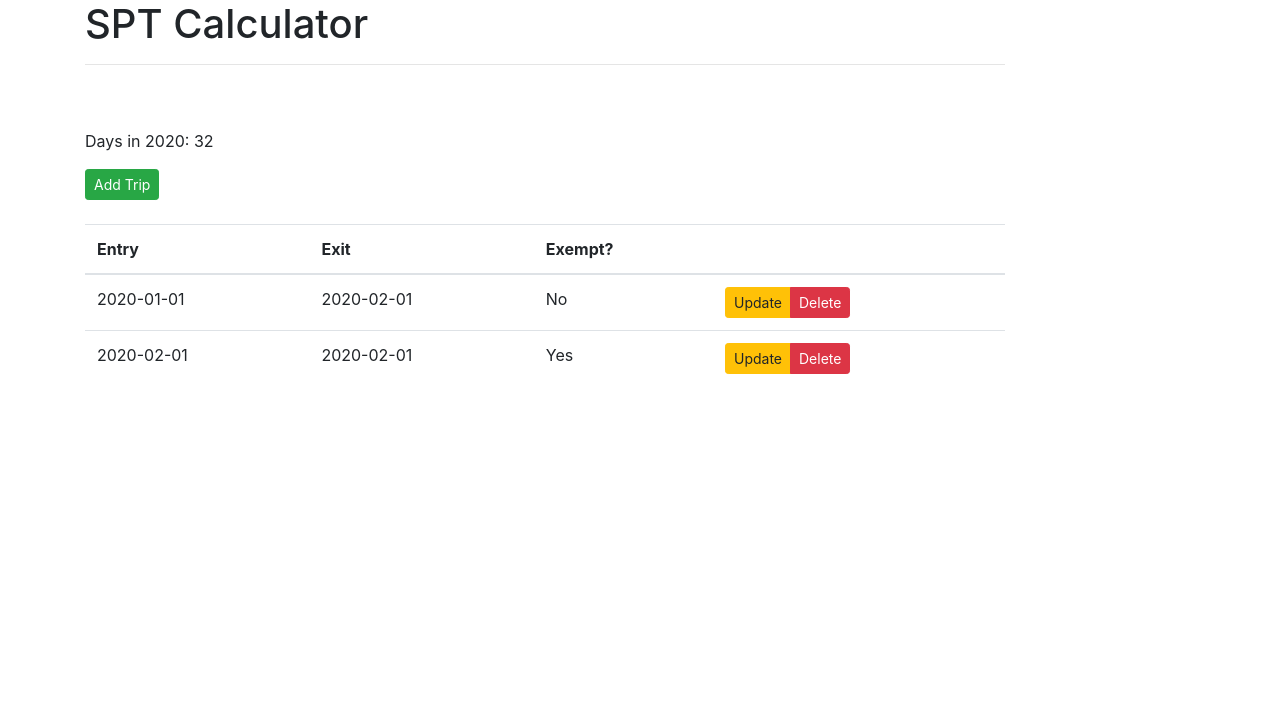
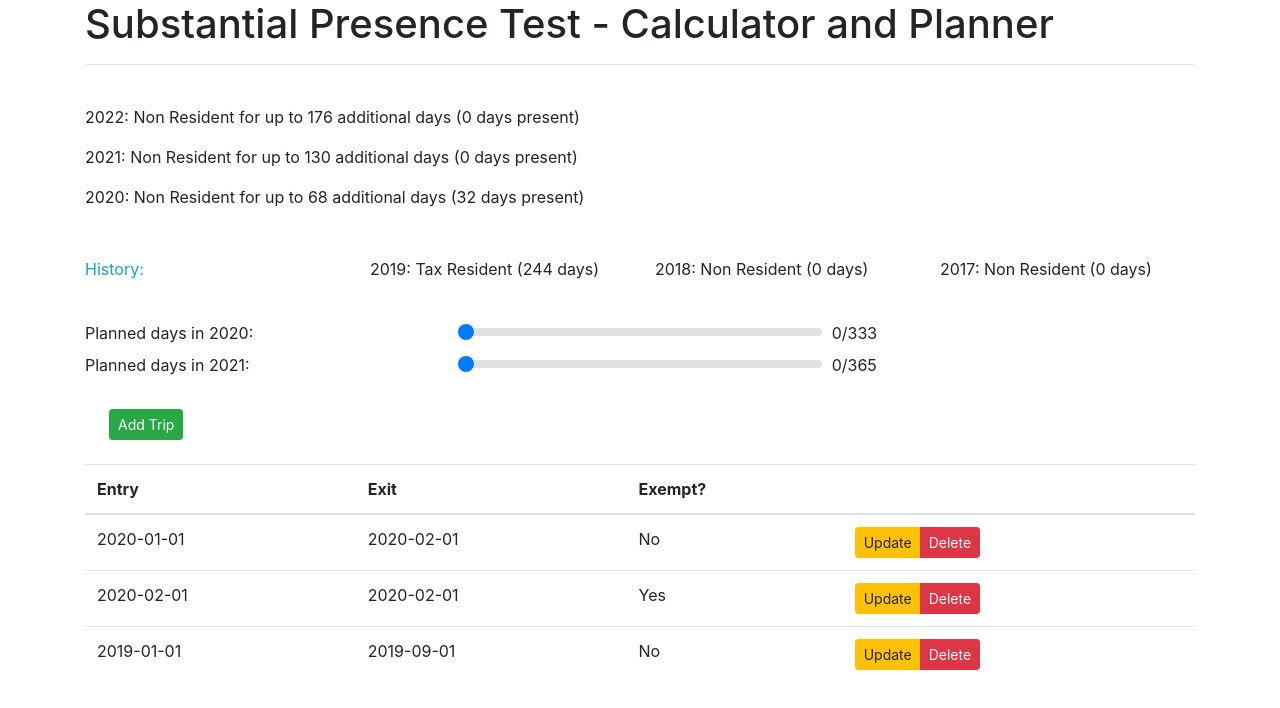
Before and after one commit to FeeJai/sptcalc_client, a Vue app: page / in a window 1280 px wide. Shown: the top 708 px of the page. Built offline with nearby package versions, Linux system fonts and the light colour scheme.

Commit message:
Add calculation for past and future

```diff
--- a/src/components/HelloWorld.vue
+++ b/src/components/HelloWorld.vue
@@ -1,15 +1,67 @@
 <template>
   <div class="container">
     <div class="row">
-      <div class="col-sm-10">
-        <h1>SPT Calculator</h1>
+      <div class="col-sm-12">
+        <h1>Substantial Presence Test - Calculator and Planner</h1>
         <hr />
         <br />
+
+        <p v-for="year in futureYears" :key="year">
+          {{year}}: {{compliantNonResident(year) ? 'Non Resident' : 'Tax Resident'}}
+          <span
+            v-if="compliantNonResident(year)"
+          >for up to {{compliantDays(year)}} additional days</span>
+          ({{daysIn(year)}} days present)
+        </p>
+
+        <b-row class="mt-5 mb-3">
+          <b-col class="text-info">History:</b-col>
+          <b-col
+            v-for="n in 3"
+            :key="n"
+          >{{currentYear - n}}: {{compliantNonResident(currentYear - n) ? 'Non Resident' : 'Tax Resident'}} ({{daysIn(currentYear - n)}} days)</b-col>
+        </b-row>
         <br />
-        <p>Days in 2020: {{daysIn(2020)}}</p>
-        <button type="button" class="btn btn-success btn-sm" v-b-modal.trip-modal>Add Trip</button>
-        <br />
-        <br />
+
+        <b-form-row>
+          <b-col>
+            <label for="range-1">Planned days in {{currentYear}}:</label>
+          </b-col>
+          <b-col>
+            <b-form-input
+              id="range-1"
+              v-model="additionalDays.currentYear"
+              type="range"
+              min="0"
+              :max="(365 - daysIn(currentYear, true))"
+            ></b-form-input>
+          </b-col>
+          <b-col>
+            <div>{{ additionalDays.currentYear }}/{{365 - daysIn(currentYear, true)}}</div>
+          </b-col>
+        </b-form-row>
+        <b-form-row>
+          <b-col>
+            <label for="range-2">Planned days in {{currentYear + 1}}:</label>
+          </b-col>
+          <b-col>
+            <b-form-input
+              id="range-2"
+              v-model="additionalDays.nextYear"
+              type="range"
+              min="0"
+              :max="(365 - daysIn(currentYear + 1, true))"
+            ></b-form-input>
+          </b-col>
+          <b-col>
+            <div>{{ additionalDays.nextYear }}/{{365 - daysIn(currentYear + 1, true)}}</div>
+          </b-col>
+        </b-form-row>
+
+        <b-row class="m-4">
+          <button type="button" class="btn btn-success btn-sm" v-b-modal.trip-modal>Add Trip</button>
+        </b-row>
+
         <table class="table table-hover">
           <thead>
             <tr>
@@ -125,6 +177,16 @@ import moment from "moment";
 export default {
   data() {
     return {
+      currentYear: parseInt(moment().format("YYYY")),
+      futureYears: [
+        parseInt(moment().format("YYYY")) + 2,
+        parseInt(moment().format("YYYY")) + 1,
+        parseInt(moment().format("YYYY"))
+      ],
+      additionalDays: {
+        currentYear: 0,
+        nextYear: 0
+      },
       trips: [
         {
           entry: "2020-01-01",
@@ -135,6 +197,11 @@ export default {
           entry: "2020-02-01",
           exit: "2020-02-01",
           exempt: true
+        },
+        {
+          entry: "2019-01-01",
+          exit: "2019-09-01",
+          exempt: false
         }
       ],
       addTripForm: {
@@ -156,20 +223,39 @@ export default {
   computed: {},
   methods: {
     compliantNonResident: function(year) {
+      /*       let currentYear = this.daysIn(year);
+      if (
+        currentYear < 31 ||
+        currentYear + this.daysIn(year - 1) / 3 + this.daysIn(year - 2) / 6 <
+          183
+      )
+        //there is no documentation on rounding in the official rules, therefore using floats
+        return true;
+      return false; */
+      return this.compliantDays(year) >= 0;
+    },
+    compliantDays: function(year) {
       let currentYear = this.daysIn(year);
-      if (currentYear < 31 || (currentYear + this.daysIn(year - 1) / 3 + this.daysIn(year - 2) / 6) < 183) //there is no documentation on rounding in the official rules, therefore using floats
-      return (true);
-      return (false);
+      let remaining = Math.max(
+        31 - currentYear,
+        183 -
+          (currentYear + this.daysIn(year - 1) / 3 + this.daysIn(year - 2) / 6)
+      );
+      return Math.floor(remaining) - 1;
     },
-    daysIn: function(year) {
+    daysIn: function(year, excludePlanned = false) {
       let days = 0;
       let startOfYear = moment(year, "YYYY").startOf("year");
       let endOfYear = moment(year, "YYYY").endOf("year");
+      if (year == this.currentYear && !excludePlanned)
+        days += parseInt(this.additionalDays.currentYear);
+      if (year == this.currentYear + 1 && !excludePlanned)
+        days += parseInt(this.additionalDays.nextYear);
       for (let trip of this.trips) {
         if (trip.exempt) continue;
         let entryDate = moment(trip.entry);
         let exitDate = moment(trip.exit);
-        if (entryDate <= endOfYear || exitDate <= startOfYear) {
+        if (entryDate <= endOfYear && exitDate >= startOfYear) {
           let begin = moment.max(entryDate, startOfYear);
           let end = moment.min(exitDate, endOfYear).add(1, "days"); //the day of entry and exit count, i.e. leaving on the same day is 1, not 0 days
           days += end.diff(begin, "days");
```
